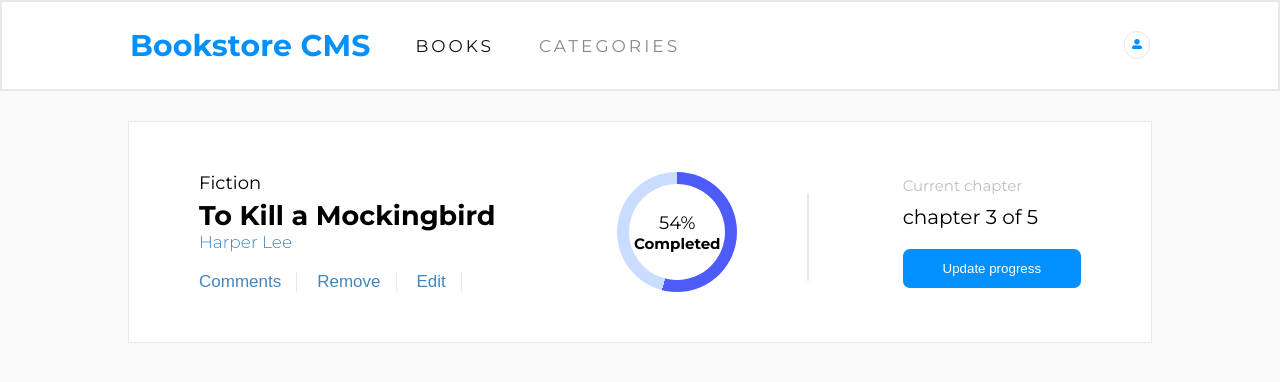
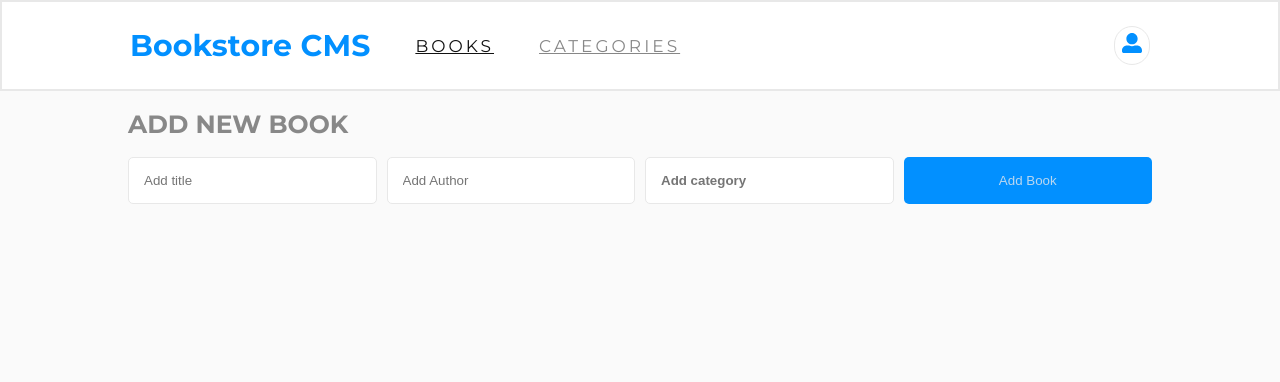
Before and after one commit to ibtisam-adil/bookstore, a React (Create React App) app: page /categories in a window 1280 px wide. Shown: the top 382 px of the page. Built offline with nearby package versions, Linux system fonts and the light colour scheme.

Commit message:
Created Form

```diff
--- a/src/App.css
+++ b/src/App.css
@@ -9,4 +9,5 @@ html {
 
 body {
   font-family: 'Montserrat', sans-serif;
+  background-color: #fafafa;
 }
--- a/src/App.js
+++ b/src/App.js
@@ -1,12 +1,19 @@
+import { BrowserRouter, Route, Routes } from 'react-router-dom';
 import './App.css';
 import Navbar from './components/Navbar/Navbar';
 import Books from './components/books/Books';
+import Form from './components/form/Form';
 
 function App() {
   return (
     <>
-      <Navbar />
-      <Books />
+      <BrowserRouter>
+        <Navbar />
+        <Routes>
+          <Route path="/" element={<Books />} />
+          <Route path="/categories" element={<Form />} />
+        </Routes>
+      </BrowserRouter>
     </>
   );
 }
--- a/src/components/Navbar/Navbar.js
+++ b/src/components/Navbar/Navbar.js
@@ -1,13 +1,19 @@
 import './navbar.css';
-// import { NavLink } from 'react-router-dom';
+import { NavLink } from 'react-router-dom';
 import { FaUserAlt } from 'react-icons/fa';
 
 const Navbar = () => (
   <nav className="navbar">
     <div className="links">
       <span className="bookstore-cms">Bookstore CMS</span>
-      <span className="books">BOOKS</span>
-      <span className="categories">CATEGORIES</span>
+      {/* <span className="books">BOOKS</span> */}
+      <NavLink to="/" className="books">
+        BOOKS
+      </NavLink>
+      {/* <span className="categories">CATEGORIES</span> */}
+      <NavLink to="/categories" className="categories">
+        CATEGORIES
+      </NavLink>
     </div>
     <div className="circle">
       <span className="login">
--- a/src/components/Navbar/navbar.css
+++ b/src/components/Navbar/navbar.css
@@ -41,6 +41,5 @@
   border: 1px solid #e8e8e8;
   border-radius: 55px;
   color: #0290ff;
-  height: 1rem;
-  width: 1rem;
+  font-size: 2rem;
 }
--- a/src/components/books/Books.js
+++ b/src/components/books/Books.js
@@ -60,6 +60,7 @@ const Books = () => {
           <button type="submit" className="update-progress">Update progress</button>
         </div>
       </div>
+      <div className="seperator-line" />
     </section>
   );
 };
--- a/src/components/books/books.css
+++ b/src/components/books/books.css
@@ -1,15 +1,14 @@
 .book-card {
-  background-color: #fafafa;
   padding: 3rem 10%;
 }
 
 .main {
   display: grid;
   grid-template-columns: 1.8fr 1.5fr 1fr;
-  margin-bottom: 20px;
   border: 1px solid #e8e8e8;
   background-color: #fff;
   padding: 1rem 2rem;
+  margin-bottom: 3.5rem;
 }
 
 .book-detail {
@@ -96,6 +95,7 @@
 .completed {
   font-weight: bold;
   font-size: 1.5rem;
+  color: #8b8b8b;
 }
 
 .seperator {
@@ -124,6 +124,10 @@
   border: none;
   border-radius: 7px;
   color: #fff;
-  margin: 10px 5rem 0 0;
-  padding: 12px 20px;
+  width: 55%;
+  padding: 15px 20px;
 }
+
+.seperator-line {
+  border-bottom: 1px solid #e8e8e8;
+}
--- /dev/null
+++ b/src/components/form/Form.js
@@ -0,0 +1,15 @@
+import './form.css';
+
+const Form = () => (
+  <form>
+    <h3 className="form-title">ADD NEW BOOK</h3>
+    <div className="input-field">
+      <input type="text" className="title" placeholder="Add title" value="" />
+      <input type="text" className="author" placeholder="Add Author" value="" />
+      <input type="text" className="category" placeholder="Add category" value="" />
+      <button type="submit" className="submit">Add Book</button>
+    </div>
+  </form>
+);
+
+export default Form;
--- /dev/null
+++ b/src/components/form/form.css
@@ -0,0 +1,36 @@
+form {
+  margin: 0 10%;
+}
+
+.form-title {
+  color: #888;
+  font-size: 2.5rem;
+  margin: 1.8rem 0;
+}
+
+.input-field {
+  grid-gap: 10px;
+  display: grid;
+  gap: 10px;
+  grid-template-columns: 1fr 1fr 1fr 1fr;
+}
+
+form input {
+  border: 1px solid #e8e8e8;
+  border-radius: 5px;
+  padding: 1.5rem;
+}
+
+.category {
+  color: #8b8b8b;
+  font-weight: 700;
+  margin: 0;
+}
+
+form button {
+  background-color: #0290ff;
+  border: none;
+  border-radius: 5px;
+  color: #bad7f0;
+  padding: 1.5rem;
+}
```
